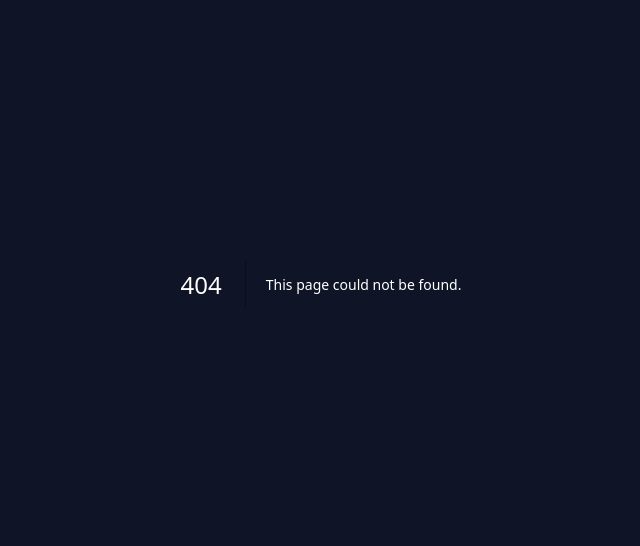
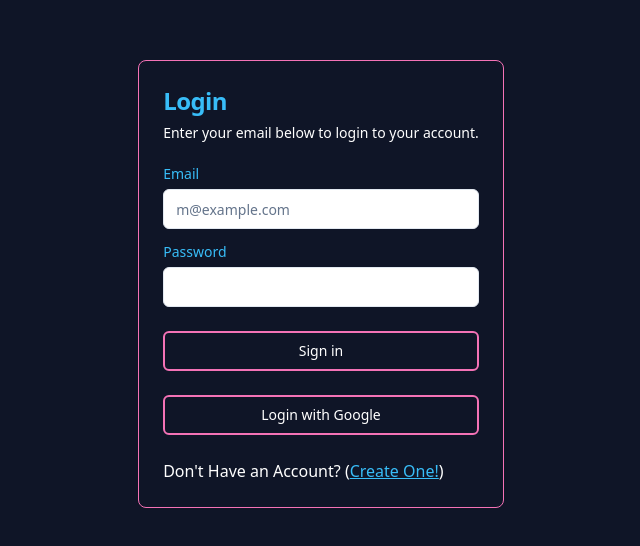
Before and after one commit to definecoder/BudgetAI, a Next.js app in the folder client/: page /login in a window 1280 px wide. Before the commit this address had no page. Shown: the part 116-662 px from the top of the page, without its empty margins (319-959 px from the left). Built offline with nearby package versions, Linux system fonts and the light colour scheme.

Commit message:
sign in sign up page ui done

```diff
--- /dev/null
+++ b/client/app/login/loginform.tsx
@@ -0,0 +1,46 @@
+import { Button } from "@/components/ui/button"
+import {
+  Card,
+  CardContent,
+  CardDescription,
+  CardFooter,
+  CardHeader,
+  CardTitle,
+} from "@/components/ui/card"
+import { Input } from "@/components/ui/input"
+import { Label } from "@/components/ui/label"
+import Link from "next/link"
+
+export function LoginForm() {
+  return (
+    <Card className="w-full max-w-sm bg-transparent border-secondary">
+      <CardHeader>
+        <CardTitle className="text-2xl text-primary">Login</CardTitle>
+        <CardDescription className=" text-white">
+          Enter your email below to login to your account.
+        </CardDescription>
+      </CardHeader>
+      <CardContent className="grid gap-4">
+        <div className="grid gap-2 ">
+          <Label className="text-primary" htmlFor="email">Email</Label>
+          <Input id="email" type="email" placeholder="m@example.com" required />
+        </div>
+        <div className="grid gap-2 ">
+          <Label className="text-primary" htmlFor="password">Password</Label>
+          <Input id="password" type="password" required />
+        </div>
+      </CardContent>
+      <CardFooter>
+        <Button className="w-full text-white bg-transparent border-2 border-secondary">Sign in</Button>
+
+      </CardFooter>
+      <CardFooter>
+        <Button className="w-full text-white bg-transparent border-2 border-secondary">Login with Google</Button>
+      </CardFooter>
+      <CardFooter className=" text-white">
+        <p>Don&apos;t Have an Account? (</p>  <Link className=" text-primary underline " href={'/signup'}> Create One!</Link>)
+      </CardFooter>
+
+    </Card>
+  )
+}
--- /dev/null
+++ b/client/app/login/page.tsx
@@ -0,0 +1,15 @@
+import { LoginForm } from "./loginform";
+
+export default function Page() {
+    return (
+        <main className="h-[100vh] flex justify-center items-center">
+            <div className="">
+                <LoginForm />
+            </div>
+
+        </main>
+
+
+
+    );
+}
--- /dev/null
+++ b/client/app/signup/page.tsx
@@ -0,0 +1,11 @@
+import { LoginForm } from "./signupform";
+
+export default function Page() {
+    return (
+        <main className="h-[100vh] flex justify-center items-center">
+            <div className="">
+                <LoginForm />
+            </div>
+        </main>
+    );
+}
--- /dev/null
+++ b/client/app/signup/signupform.tsx
@@ -0,0 +1,63 @@
+import Link from "next/link"
+
+import { Button } from "@/components/ui/button"
+import {
+  Card,
+  CardContent,
+  CardDescription,
+  CardHeader,
+  CardTitle,
+} from "@/components/ui/card"
+import { Input } from "@/components/ui/input"
+import { Label } from "@/components/ui/label"
+
+export function LoginForm() {
+  return (
+    <Card className="mx-auto max-w-sm bg-transparent border-secondary">
+      <CardHeader>
+        <CardTitle className="text-xl text-primary">Sign Up</CardTitle>
+        <CardDescription className=" text-white">
+          Enter your information to create an account
+        </CardDescription>
+      </CardHeader>
+      <CardContent>
+        <div className="grid gap-2">
+          <div className="grid gap-2">
+            <Label className="text-primary" htmlFor="name">Name</Label>
+            <Input
+              id="name"
+              type="name"
+              placeholder="Shawon Majid"
+              required
+            />
+          </div>
+          <div className="grid gap-2">
+            <Label className="text-primary" htmlFor="email">Email</Label>
+            <Input
+              id="email"
+              type="email"
+              placeholder="m@example.com"
+              required
+            />
+          </div>
+          <div className="grid gap-2">
+            <Label className="text-primary" htmlFor="password">Password</Label>
+            <Input id="password" type="password" />
+          </div>
+          <Button type="submit" className="w-full bg-transparent  border-secondary border-2 text-white">
+            Create an account
+          </Button>
+          <Button variant="default" className="w-full bg-transparent  border-secondary border-2 text-white">
+            Sign up with Google
+          </Button>
+        </div>
+        <div className="mt-4 text-center text-sm text-white">
+          Already have an account?{" "}
+          <Link href="/login" className="underline text-primary">
+            Sign in
+          </Link>
+        </div>
+      </CardContent>
+    </Card>
+  )
+}
--- /dev/null
+++ b/client/components/ui/card.tsx
@@ -0,0 +1,79 @@
+import * as React from "react"
+
+import { cn } from "@/lib/utils"
+
+const Card = React.forwardRef<
+  HTMLDivElement,
+  React.HTMLAttributes<HTMLDivElement>
+>(({ className, ...props }, ref) => (
+  <div
+    ref={ref}
+    className={cn(
+      "rounded-lg border bg-card text-card-foreground shadow-sm",
+      className
+    )}
+    {...props}
+  />
+))
+Card.displayName = "Card"
+
+const CardHeader = React.forwardRef<
+  HTMLDivElement,
+  React.HTMLAttributes<HTMLDivElement>
+>(({ className, ...props }, ref) => (
+  <div
+    ref={ref}
+    className={cn("flex flex-col space-y-1.5 p-6", className)}
+    {...props}
+  />
+))
+CardHeader.displayName = "CardHeader"
+
+const CardTitle = React.forwardRef<
+  HTMLParagraphElement,
+  React.HTMLAttributes<HTMLHeadingElement>
+>(({ className, ...props }, ref) => (
+  <h3
+    ref={ref}
+    className={cn(
+      "text-2xl font-semibold leading-none tracking-tight",
+      className
+    )}
+    {...props}
+  />
+))
+CardTitle.displayName = "CardTitle"
+
+const CardDescription = React.forwardRef<
+  HTMLParagraphElement,
+  React.HTMLAttributes<HTMLParagraphElement>
+>(({ className, ...props }, ref) => (
+  <p
+    ref={ref}
+    className={cn("text-sm text-muted-foreground", className)}
+    {...props}
+  />
+))
+CardDescription.displayName = "CardDescription"
+
+const CardContent = React.forwardRef<
+  HTMLDivElement,
+  React.HTMLAttributes<HTMLDivElement>
+>(({ className, ...props }, ref) => (
+  <div ref={ref} className={cn("p-6 pt-0", className)} {...props} />
+))
+CardContent.displayName = "CardContent"
+
+const CardFooter = React.forwardRef<
+  HTMLDivElement,
+  React.HTMLAttributes<HTMLDivElement>
+>(({ className, ...props }, ref) => (
+  <div
+    ref={ref}
+    className={cn("flex items-center p-6 pt-0", className)}
+    {...props}
+  />
+))
+CardFooter.displayName = "CardFooter"
+
+export { Card, CardHeader, CardFooter, CardTitle, CardDescription, CardContent }
--- /dev/null
+++ b/client/components/ui/input.tsx
@@ -0,0 +1,25 @@
+import * as React from "react"
+
+import { cn } from "@/lib/utils"
+
+export interface InputProps
+  extends React.InputHTMLAttributes<HTMLInputElement> {}
+
+const Input = React.forwardRef<HTMLInputElement, InputProps>(
+  ({ className, type, ...props }, ref) => {
+    return (
+      <input
+        type={type}
+        className={cn(
+          "flex h-10 w-full rounded-md border border-input bg-background px-3 py-2 text-sm ring-offset-background file:border-0 file:bg-transparent file:text-sm file:font-medium placeholder:text-muted-foreground focus-visible:outline-none focus-visible:ring-2 focus-visible:ring-ring focus-visible:ring-offset-2 disabled:cursor-not-allowed disabled:opacity-50",
+          className
+        )}
+        ref={ref}
+        {...props}
+      />
+    )
+  }
+)
+Input.displayName = "Input"
+
+export { Input }
--- /dev/null
+++ b/client/components/ui/label.tsx
@@ -0,0 +1,26 @@
+"use client"
+
+import * as React from "react"
+import * as LabelPrimitive from "@radix-ui/react-label"
+import { cva, type VariantProps } from "class-variance-authority"
+
+import { cn } from "@/lib/utils"
+
+const labelVariants = cva(
+  "text-sm font-medium leading-none peer-disabled:cursor-not-allowed peer-disabled:opacity-70"
+)
+
+const Label = React.forwardRef<
+  React.ElementRef<typeof LabelPrimitive.Root>,
+  React.ComponentPropsWithoutRef<typeof LabelPrimitive.Root> &
+    VariantProps<typeof labelVariants>
+>(({ className, ...props }, ref) => (
+  <LabelPrimitive.Root
+    ref={ref}
+    className={cn(labelVariants(), className)}
+    {...props}
+  />
+))
+Label.displayName = LabelPrimitive.Root.displayName
+
+export { Label }
--- a/client/package.json
+++ b/client/package.json
@@ -9,6 +9,9 @@
     "lint": "next lint"
   },
   "dependencies": {
+    "@coreui/icons": "^3.0.1",
+    "@coreui/icons-react": "^2.2.1",
+    "@radix-ui/react-label": "^2.0.2",
     "@radix-ui/react-slot": "^1.0.2",
     "class-variance-authority": "^0.7.0",
     "clsx": "^2.1.1",
```
Also changed, not shown: 1 other file (tests, documents, lock files or other folders).
